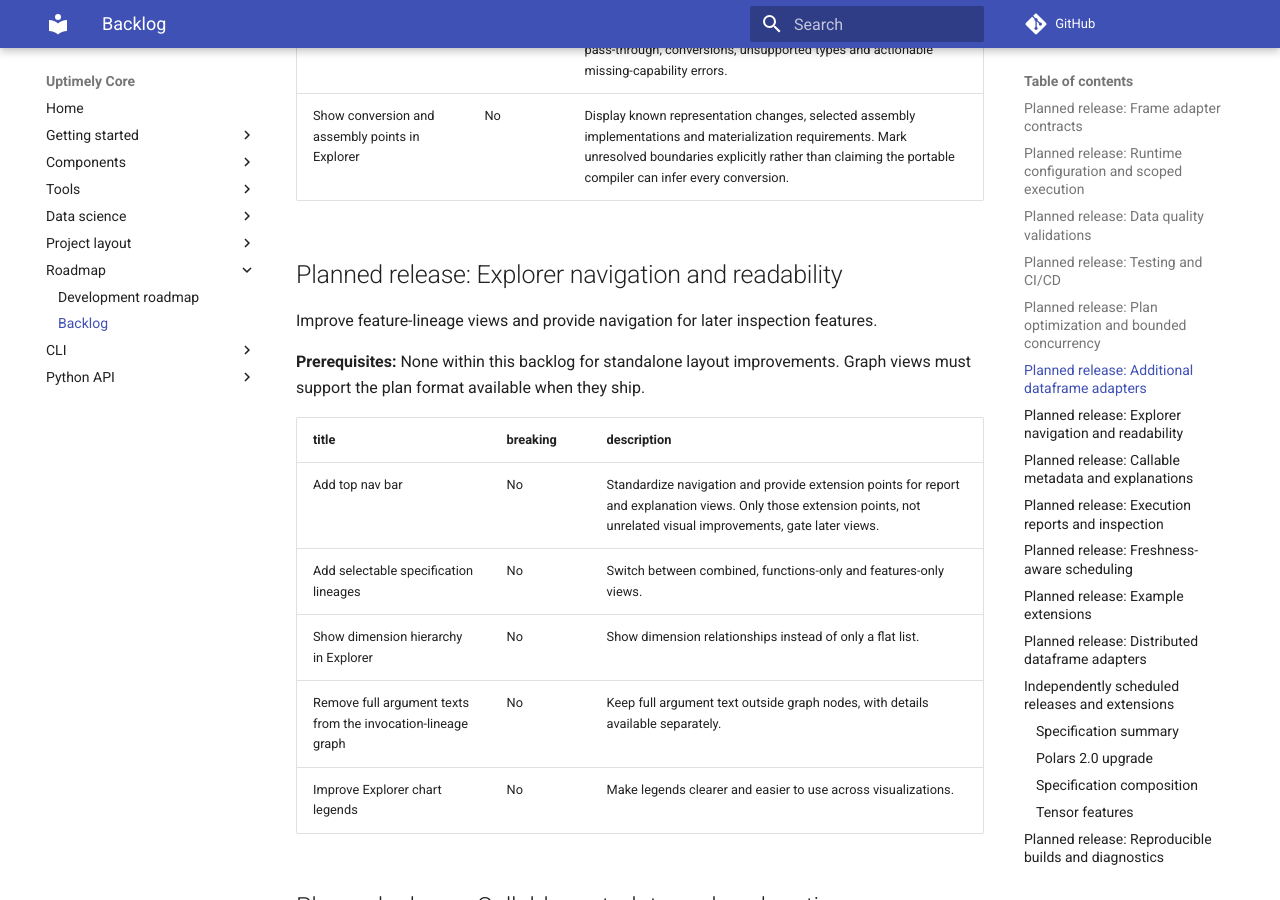
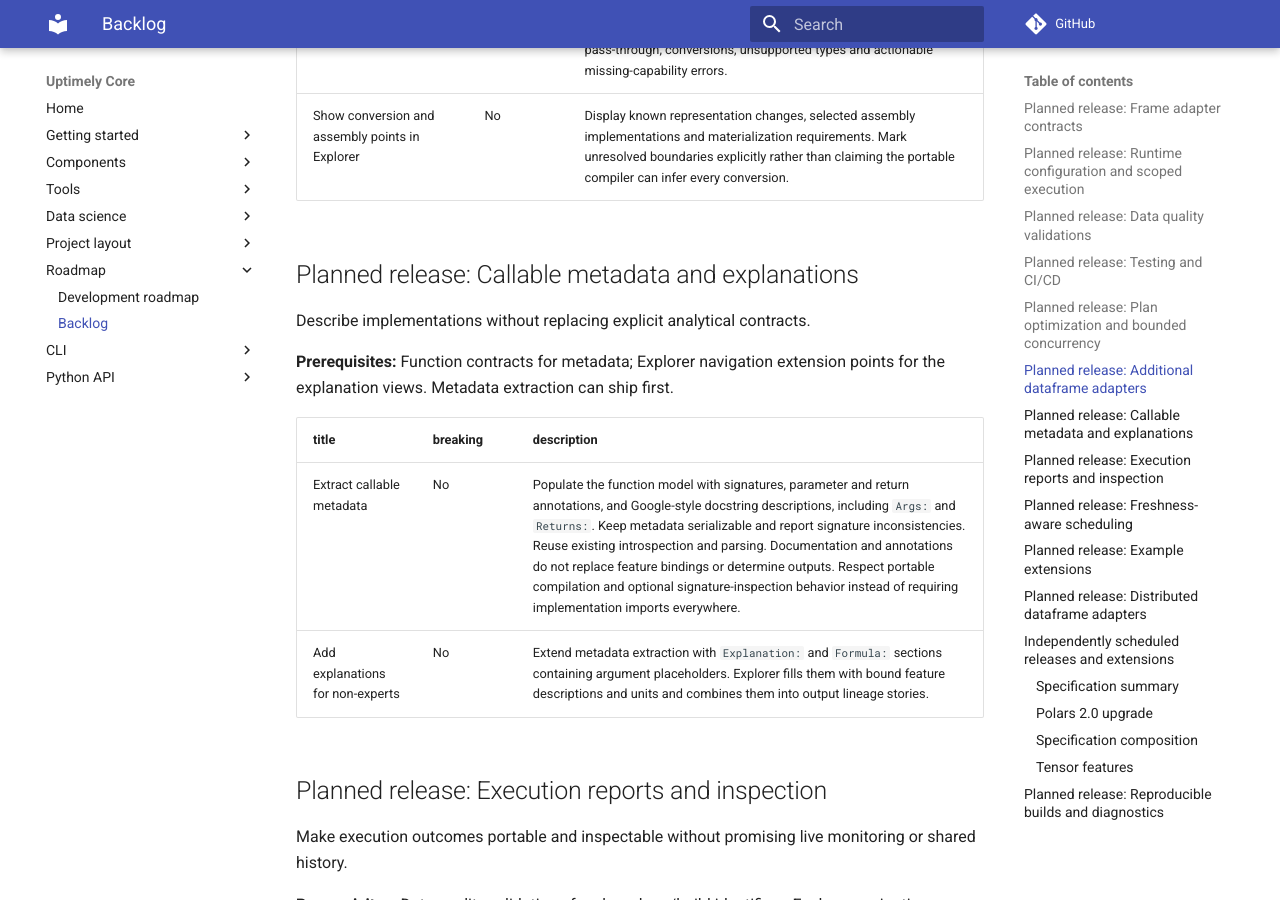
Before and after one commit to uptimely-ai/uptimely-core, an MkDocs documentation site: the page built from docs/roadmap/backlog.md, in a window 1280 px wide and 900 px high, scrolled down 5592 px. Built offline with MkDocs 1.6.1 and Material for MkDocs 9.7.7, drawn with Linux system fonts in a browser that asks for light colours; comment, search, counter and statistics services are not loaded.

Commit message:
Remove completed explorer backlog items

```diff
--- a/docs/roadmap/backlog.md
+++ b/docs/roadmap/backlog.md
@@ -98,20 +98,6 @@ Parallel scheduling is not required for an adapter to ship.
 | Add a mixed-library dataframe example | No | Demonstrate user-written conversion decorators, explicit module loading and Polars assembly of foreign fragments. Show native pass-through, conversions, unsupported types and actionable missing-capability errors. |
 | Show conversion and assembly points in Explorer | No | Display known representation changes, selected assembly implementations and materialization requirements. Mark unresolved boundaries explicitly rather than claiming the portable compiler can infer every conversion. |
 
-## Planned release: Explorer navigation and readability
-
-Improve feature-lineage views and provide navigation for later inspection features.
-
-**Prerequisites:** None within this backlog for standalone layout improvements.
-Graph views must support the plan format available when they ship.
-
-| title | breaking | description |
-|---|---|---|
-| Add top nav bar | No | Standardize navigation and provide extension points for report and explanation views. Only those extension points, not unrelated visual improvements, gate later views. |
-| Add selectable specification lineages | No | Switch between combined, functions-only and features-only views. |
-| Show dimension hierarchy in Explorer | No | Show dimension relationships instead of only a flat list. |
-| Remove full argument texts from the invocation-lineage graph | No | Keep full argument text outside graph nodes, with details available separately. |
-| Improve Explorer chart legends | No | Make legends clearer and easier to use across visualizations. |
 
 ## Planned release: Callable metadata and explanations
 
```
